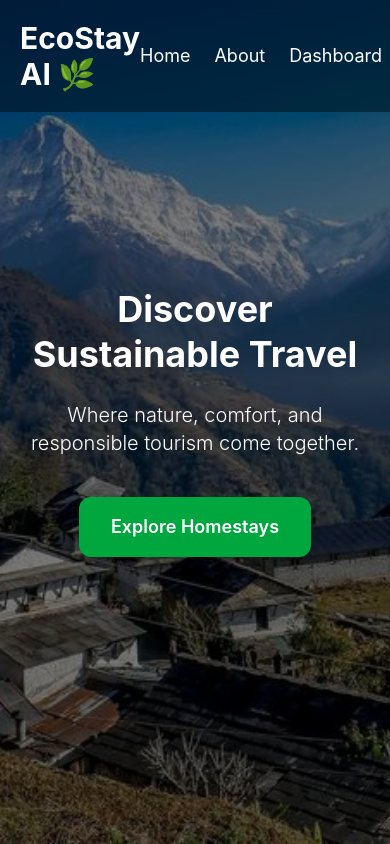
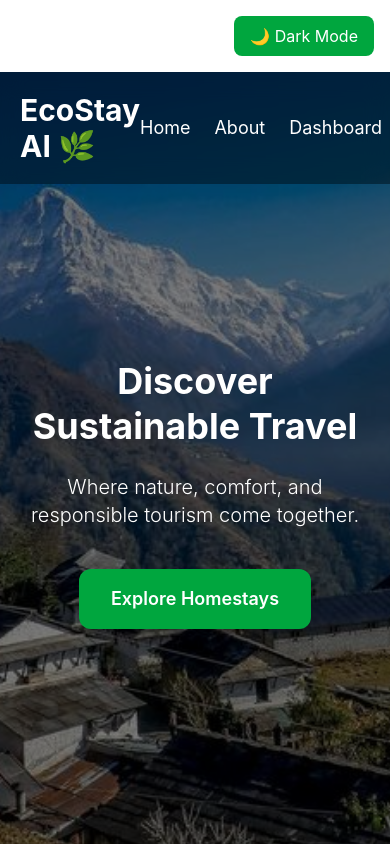
Before and after one commit to sakshii0555/EcoStay-AI, a React (Vite) app in the folder ecostay-ai/: page / in a window 390 px wide. Shown: the top 844 px of the page. Built offline with nearby package versions, Linux system fonts and the light colour scheme.

Commit message:
feat: add dark mode toggle and responsive design support

```diff
--- a/ecostay-ai/src/pages/Home.jsx
+++ b/ecostay-ai/src/pages/Home.jsx
@@ -1,11 +1,29 @@
+import { useState } from "react";
 import Navbar from "../components/Navbar";
 import Hero from "../components/Hero";
 import Card from "../components/Card";
 import Footer from "../components/Footer";
 
 function Home() {
+  const [darkMode, setDarkMode] = useState(false);
+
   return (
-    <>
+    <div
+      className={
+        darkMode
+          ? "bg-gray-900 text-white min-h-screen"
+          : "bg-white text-black min-h-screen"
+      }
+    >
+      <div className="p-4 flex justify-end">
+        <button
+          onClick={() => setDarkMode(!darkMode)}
+          className="px-4 py-2 bg-green-600 text-white rounded-lg"
+        >
+          {darkMode ? "☀️ Light Mode" : "🌙 Dark Mode"}
+        </button>
+      </div>
+
       <Navbar />
 
       <Hero />
@@ -23,7 +41,7 @@ function Home() {
       </div>
 
       <Footer />
-    </>
+    </div>
   );
 }
 
```
